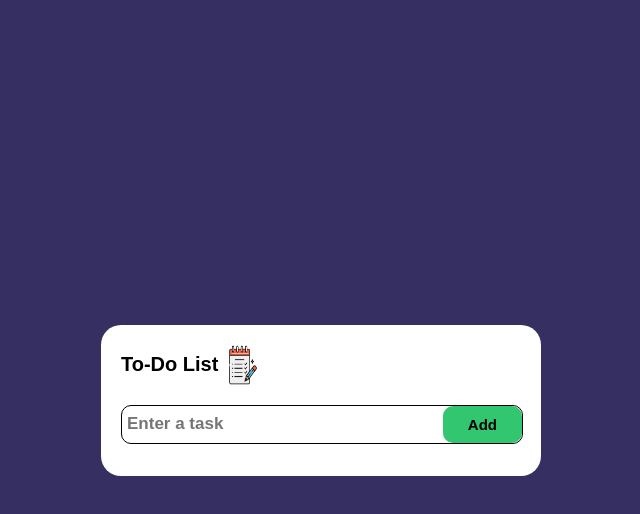
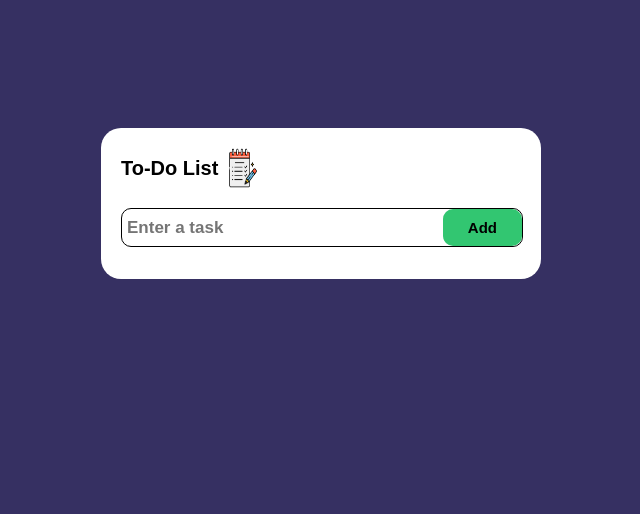
Before and after one commit to yashwanth1403/To-Do-list, a plain HTML site: page index.html in a window 1280 px wide. Shown: the whole page, without its empty margins (319-959 px from the left). Drawn offline with Linux system fonts and the light colour scheme; a web font is replaced by a local one.

Commit message:
Update style.css

```diff
--- a/style.css
+++ b/style.css
@@ -13,13 +13,13 @@ html {
   min-height: 100vh;
   background-color: #363062;
   display: flex;
-  align-items: center;
   justify-content: center;
 }
 
 .todo-list {
   width: 40rem;
   height: fit-content;
+  margin-top: 10%;
   background-color: #ffffff;
   padding: 2rem;
   border-radius: 20px;
```
